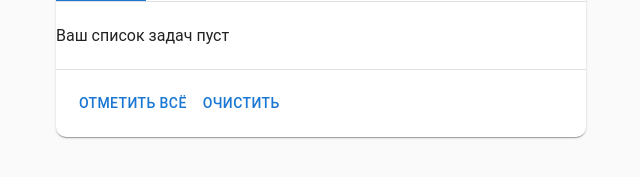
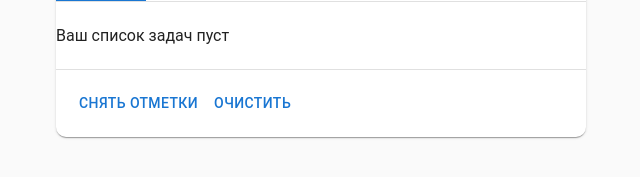
Before and after one commit to vladyslav-soltanovskyi/react-todo-list, a React (Create React App) app: page / in a window 1280 px wide. Shown: the part 189-366 px from the top of the page, without its empty margins (319-959 px from the left). Built offline with nearby package versions, Linux system fonts and the light colour scheme.

Commit message:
Сделал дз №2 в данном блоке

```diff
--- a/src/App.js
+++ b/src/App.js
@@ -1,12 +1,14 @@
 import { useReducer } from "react";
 import todoListReducer from "./store/todoListReducer";
-import { addTaskToTodoList, editTodoTask, removeTodoTask } from "./store/todoAction";
+import { addTaskToTodoList, editTodoTask, removeTodoTask, setCheckedTodoTasks, clearTodoList } from "./store/todoAction";
 import { Paper, Divider, Button, List, Tabs, Tab } from '@mui/material';
 import { AddField } from './components/AddField';
 import { Item } from './components/Item';
 
 function App() {
-    let [todoList, dispatch] = useReducer(todoListReducer, [])
+    const [todoList, dispatch] = useReducer(todoListReducer, []);
+
+    let isAllTasksCompleted = todoList.every(task => task.completed);
 
     const editTask = (id, data) => {
         dispatch(editTodoTask(id, data));
@@ -18,6 +20,14 @@ function App() {
 
     const removeTask = (id) => {
         dispatch(removeTodoTask(id));
+    }
+
+    const setChekedTasks = (checked) => {
+        dispatch(setCheckedTodoTasks(checked));
+    }
+
+    const clearTodoTasks = () => {
+        dispatch(clearTodoList());
     }
 
     return (
@@ -45,8 +55,12 @@ function App() {
                 </List>
                 <Divider />
                 <div className="check-buttons">
-                    <Button>Отметить всё</Button>
-                    <Button>Очистить</Button>
+                    {
+                        isAllTasksCompleted ?
+                        <Button onClick={() => setChekedTasks(false)}>Снять отметки</Button>
+                        : <Button onClick={() => setChekedTasks(true)}>Отметить всё</Button>
+                    }
+                    <Button onClick={() => clearTodoTasks()}>Очистить</Button>
                 </div>
             </Paper>
         </div>
--- a/src/components/AddField.jsx
+++ b/src/components/AddField.jsx
@@ -5,8 +5,8 @@ import RadioButtonUncheckedIcon from '@mui/icons-material/RadioButtonUnchecked';
 import CheckCircleIcon from '@mui/icons-material/CheckCircle';
 
 export const AddField = ({ addTask }) => {
-    let [text, setText] = useState('');
-    let [completed, setCompleted] = useState(false);
+    const [text, setText] = useState('');
+    const [completed, setCompleted] = useState(false);
 
     const handleChange = (e) => {
         setText(e.target.value);
--- a/src/store/todoAction.js
+++ b/src/store/todoAction.js
@@ -15,3 +15,13 @@ export const removeTodoTask = (id) => ({
     type: "REMOVE_TASK",
     payload: id,
 });
+
+
+export const setCheckedTodoTasks= (checked) => ({
+    type: "SET_CHECKED_TASKS",
+    payload: checked
+});
+
+export const clearTodoList = () => ({
+    type: "CLEAR_TODO_LIST"
+});
--- a/src/store/todoListReducer.js
+++ b/src/store/todoListReducer.js
@@ -19,6 +19,14 @@ function todoListReducer(state, action) {
             return changedTodoList;
         }
 
+        case "SET_CHECKED_TASKS": {
+            return state.map(task => ({ ...task, completed: action.payload }) );
+        }
+
+        case "CLEAR_TODO_LIST": {
+            return [];
+        }
+
         default:
             return state;
     }
```
